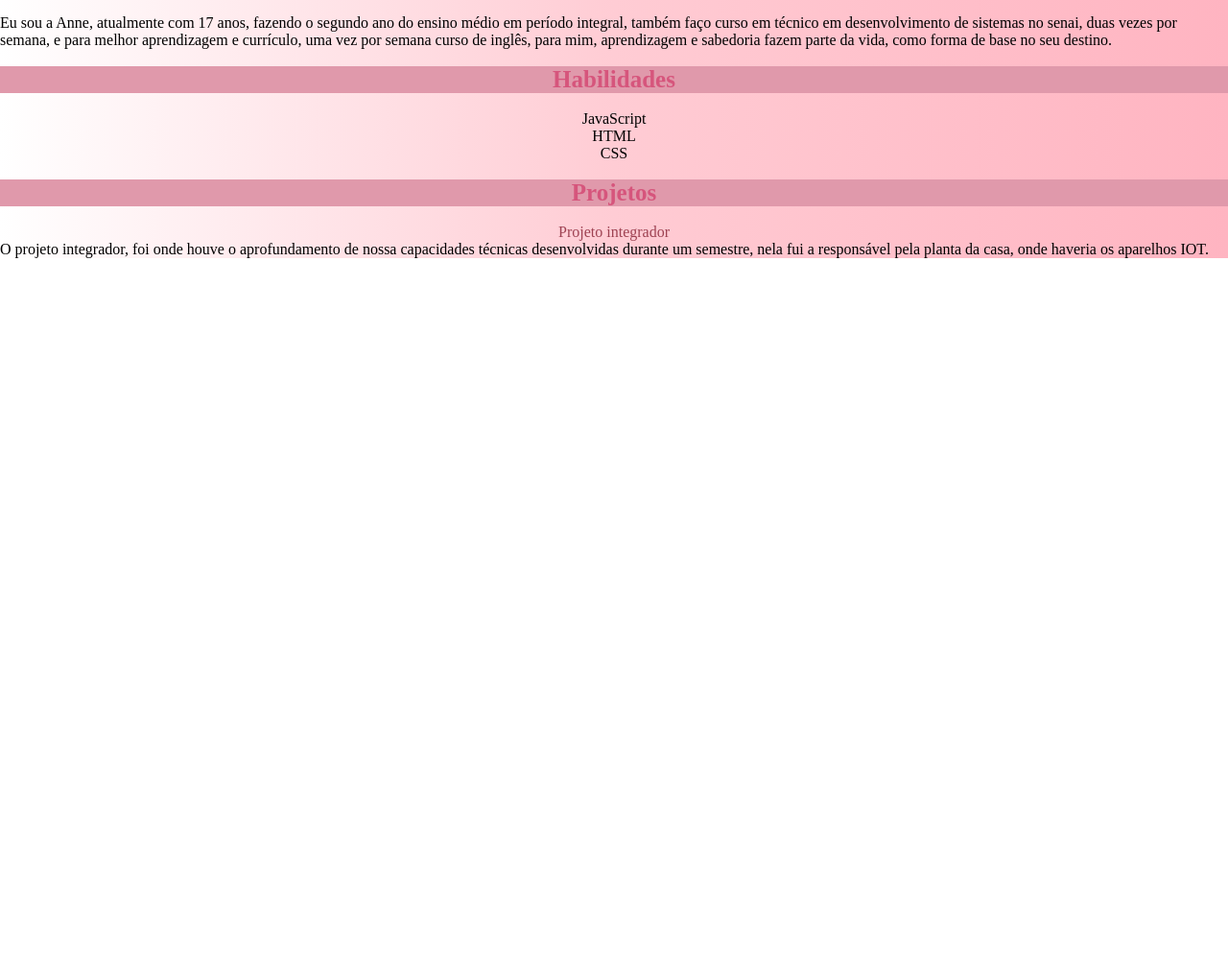
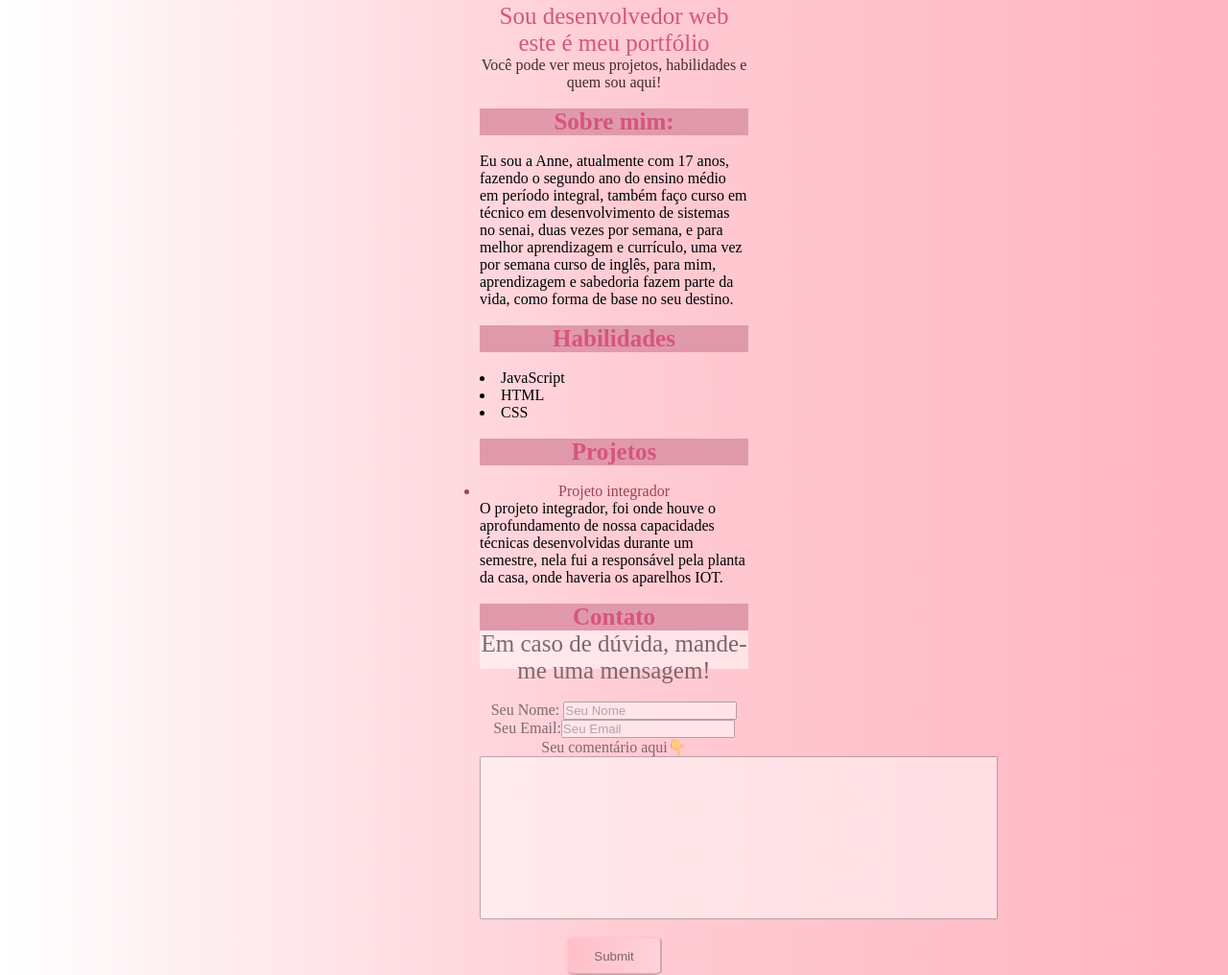
Before and after one commit to Anne-todao/meu--portfolio, a plain HTML site: page index.html in a window 1280 px wide. Shown: the part 589-1605 px from the top of the page at 96% size. Before the commit the page ends 858 px from the top, so only its background shows below. Drawn offline with Linux system fonts and the light colour scheme.

Commit message:
meu primeiro commit

```diff
--- a/index.html
+++ b/index.html
@@ -10,8 +10,13 @@
 
 </head>
 <body>
-    <h1> Meu nome é Anne Todão</h1>
-    <br>
+    <div class="cabeçalho">
+        <header>
+            <a href="Sobre mim"></a>
+        </header>
+    </div>
+        <h1> Meu nome é Anne Todão</h1><br>
+
     <img class="foto" src ="foto.jpg" alt="minha foto" width="250px" height="400px;">
 
 <br>
@@ -20,6 +25,7 @@
     <p class="sub">Sou desenvolvedor web este é meu portfólio</p>
     <p class="paragrafo">Você pode ver meus projetos, habilidades e quem sou aqui!</p>
 <br>
+<main>
     <h2 id="sub2">Sobre mim:</h2>
     <br>
 <p>Eu sou a Anne, atualmente com 17 anos, fazendo o segundo ano do ensino médio em
@@ -32,11 +38,11 @@
 
     <h3 class="sub1">Habilidades</h3>
     <br>
-    <ul>
+    <il>
         <li>JavaScript</li>
         <li>HTML</li>
         <li>CSS</li>
-    </ul>
+    </il>
     <br>
  <h3 class="sub1">Projetos</h3>
  <ul class="lista2">
@@ -45,7 +51,22 @@
  </ul>
 <p>O projeto integrador, foi onde houve o aprofundamento de nossa capacidades técnicas desenvolvidas
     durante um semestre, nela fui a responsável pela planta da casa, onde haveria os aparelhos IOT. </p>
+</main>
+    <br>
+    <h4 class="oi">Contato</h4>
+                <header >
+        <div class="boxcontato">
+            <form>
+            <p class="Contato">Em caso de dúvida, mande-me uma mensagem!</p>
+           <br>Seu Nome: <input class="inf" type="text" placeholder="Seu Nome" required>
+           Seu Email:<input class="inf" type="text" placeholder="Seu Email" required>
+            <br> <p class="comentario" >Seu comentário aqui👇</p>
+         <input class="text" type="text" required><br><br>
+         <input class="enviar" type="submit"><br>
 
+            </form>
+        </div>
+        </header>
 
 </body>
 </html>
--- a/style.css
+++ b/style.css
@@ -31,12 +31,15 @@ h1{
 }
 body{
     background-image: linear-gradient(to right, rgb(255, 255, 255), rgb(255, 204, 212), rgb(255, 180, 193));
+    margin-left: 500px;
+    margin-right: 500px;
 }
 .foto{
     border-radius:20%;
     border:solid rgb(92, 19, 31);
     display: flex;
     margin: auto;
+
 
 }
 ul{
@@ -52,3 +55,40 @@ ul{
     font-size: 25px;
     color: rgb(214, 85, 124);
     text-align: center;}
+
+.oi{
+    font-size: 25px;
+    color:rgb(214, 85, 124);
+    background-color:rgb(224, 153, 171);
+    text-align: center;
+}
+.Contato{
+    font-size: 25px;
+    text-align: center;
+}
+a{
+    color: rgb(150, 68, 82);
+}
+.comentario{
+    text-align: center;
+}.text{
+    width: 540px;
+    height:170px ;
+    font-size: 25px;
+}
+.boxcontato{
+    text-align: center;
+}
+.enviar{
+    height: 40px;
+    width: 100px;
+    background-image: linear-gradient(to right,rgb(255, 176, 188), rgb(255, 217, 224));
+    border-radius: 10%;
+    border-color: pink;
+}
+header{
+    background-color: white;
+    height: 40px;
+    opacity: 50%;
+    text-align: center;
+}
```
